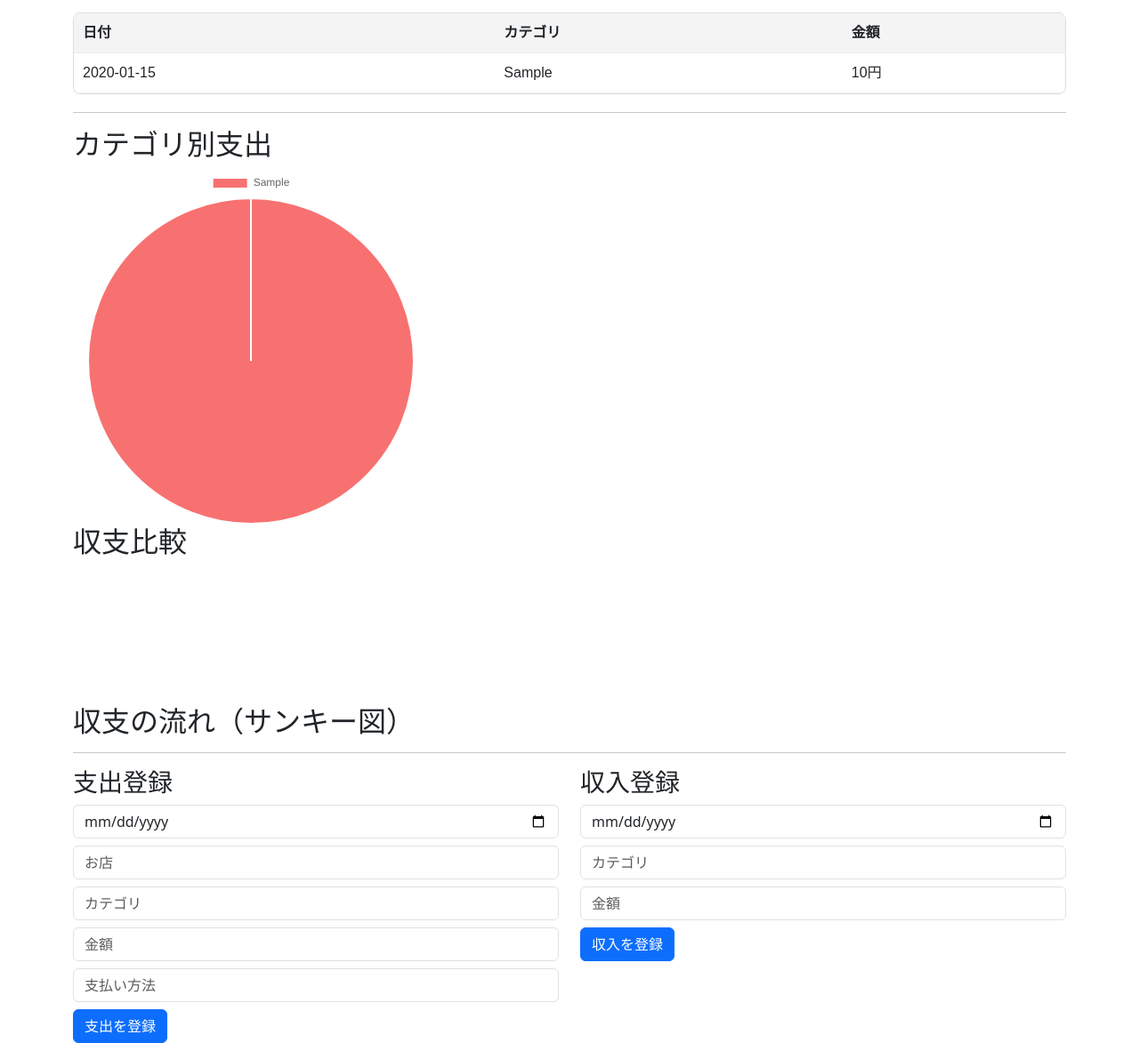
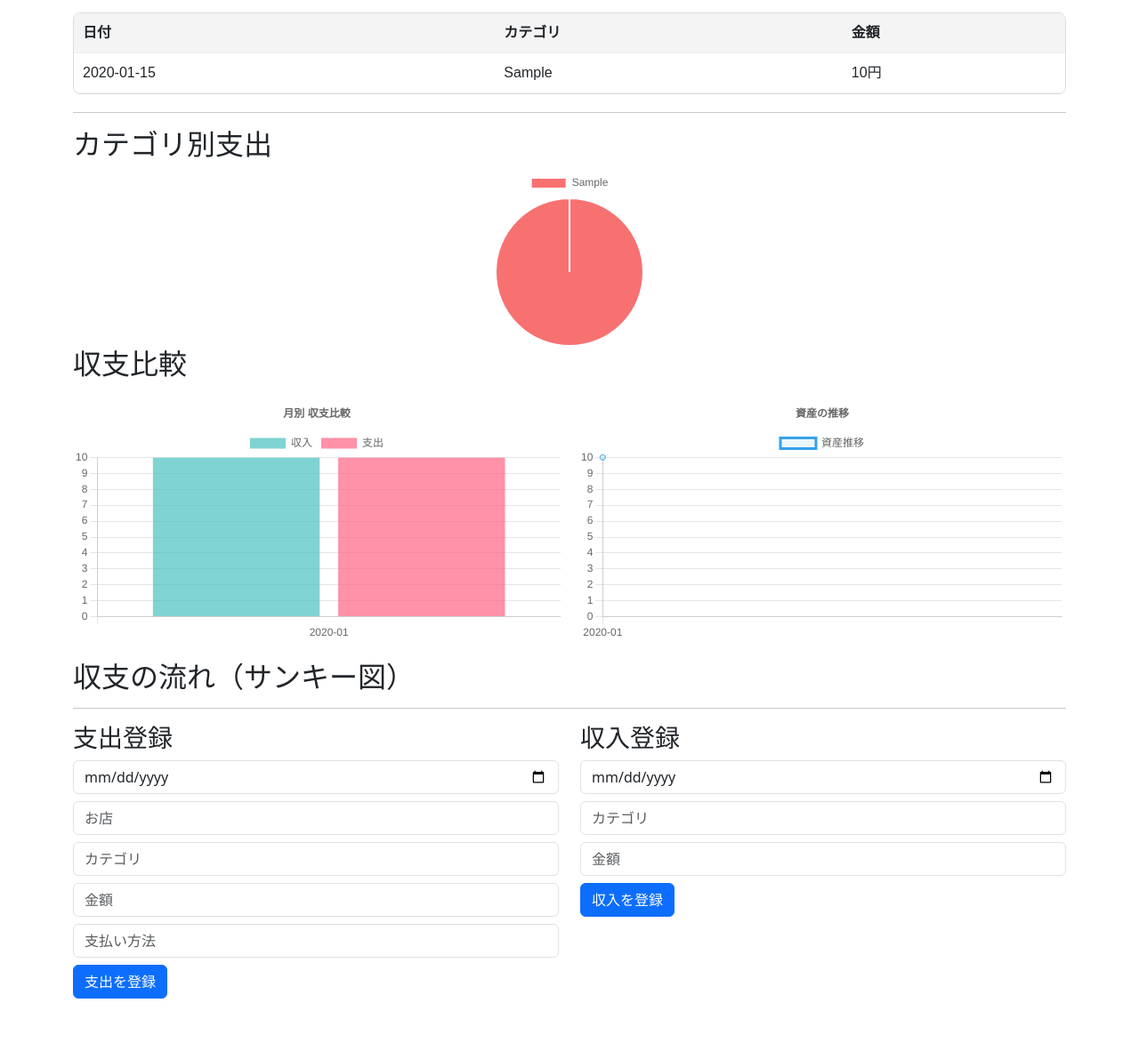
Before and after one commit to tknhm/budgetbook, a Flask app: page / in a window 1280 px wide. Shown: the part 500-1673 px from the top of the page at 89% size. After the commit the page ends 1623 px from the top, so only its background shows below. Run offline with Flask 3, Linux system fonts and the light colour scheme; tables that the repository leaves empty hold one stand-in row (values such as "Sample post"); a map, chart or similar area stays blank; some libraries are stand-ins or nearby versions.

Commit message:
月別収支と資産推移のグラフを追加し、並列表示

```diff
--- a/budgetbook/routes/summary.py
+++ b/budgetbook/routes/summary.py
@@ -1,7 +1,10 @@
-from flask import Blueprint, request
+from flask import Blueprint, request, Response
 from budgetbook.models import Income, Expense
-from sqlalchemy import func
+from sqlalchemy import func, extract
 from budgetbook.extensions import db
+from collections import defaultdict
+from datetime import datetime
+import json
 
 summary_bp = Blueprint("summary", __name__)
 
@@ -58,3 +61,64 @@ def expense_summary_by_payment():
 
     result = [{"payment": payment, "total": total} for payment, total in query.all()]
     return result, 200
+
+
+@summary_bp.route("/monthly-summary")
+def monthly_summary():
+    income_data = (
+        db.session.query(
+            extract("year", Income.date).label("year"),
+            extract("month", Income.date).label("month"),
+            func.sum(Income.amount).label("total_income"),
+        )
+        .group_by("year", "month")
+        .all()
+    )
+
+    expense_data = (
+        db.session.query(
+            extract("year", Expense.date).label("year"),
+            extract("month", Expense.date).label("month"),
+            func.sum(Expense.amount).label("total_expense"),
+        )
+        .group_by("year", "month")
+        .all()
+    )
+
+    summary = defaultdict(lambda: {"income": 0, "expense": 0})
+
+    for year, month, total in income_data:
+        key = f"{int(year)}-{int(month):02d}"
+        summary[key]["income"] = total
+
+    for year, month, total in expense_data:
+        key = f"{int(year)}-{int(month):02d}"
+        summary[key]["expense"] = total
+
+    # 並び順を確定
+    sorted_summary = dict(sorted(summary.items()))
+
+    return Response(json.dumps(sorted_summary, ensure_ascii=False))
+
+
+@summary_bp.route("/asset-trend")
+def asset_trend():
+    income_data = (
+        db.session.query(
+            extract("year", Income.date).label("year"),
+            extract("month", Income.date).label("month"),
+            func.sum(Income.amount).label("total_income"),
+        )
+        .group_by("year", "month")
+        .order_by("year", "month")
+        .all()
+    )
+
+    cumulative = 0
+    trend = []
+    for year, month, total in income_data:
+        cumulative += total
+        label = f"{int(year)}-{int(month):02d}"
+        trend.append({"month": label, "total": cumulative})
+
+    return Response(json.dumps(trend, ensure_ascii=False))
--- a/budgetbook/static/css/dashboard.css
+++ b/budgetbook/static/css/dashboard.css
@@ -108,8 +108,12 @@ tbody tr:hover {
   background: #bbb;
 }
 
-#charts {
-  width: 400px;
+.chart {
+  max-height: 300px;
+}
+
+#expense-chart {
+  max-height: 200px;
 }
 
 #sankey_chart {
@@ -118,3 +122,14 @@ tbody tr:hover {
   height: 500px;
   margin: 30px auto;
 }
+
+.chart-grid {
+  display: flex;
+  gap: 20px;
+  margin: 20px 0;
+  flex-wrap: wrap;
+}
+.chart-item {
+  flex: 1;
+  min-width: 300px;
+}
--- a/budgetbook/static/js/dashboard.js
+++ b/budgetbook/static/js/dashboard.js
@@ -77,9 +77,8 @@ async function loadCharts() {
   drawExpenseChart(expenseSummary);
 
   // 収支比較
-  // const res2 = await fetch("/summary/income_vs_expense");
-  // const summaryData = await res2.json();
-  // drawSummaryChart(summaryData);
+  drawMonthlyComparisonChart();
+  drawAssetTrendChart();
 }
 
 let expenseChartInstance;
@@ -231,4 +230,76 @@ function drawSankeyChart() {
     });
 }
 
-// window.drawSankeyChart = drawSankeyChart;
+async function drawMonthlyComparisonChart() {
+  const response = await fetch("/monthly-summary");
+  const data = await response.json();
+
+  const labels = Object.keys(data);
+  const incomeData = labels.map((month) => data[month].income || 0);
+  const expenseData = labels.map((month) => data[month].expense || 0);
+
+  const ctx = document
+    .getElementById("monthly-comparison-chart")
+    .getContext("2d");
+  new Chart(ctx, {
+    type: "bar",
+    data: {
+      labels: labels,
+      datasets: [
+        {
+          label: "収入",
+          data: incomeData,
+          backgroundColor: "rgba(75, 192, 192, 0.7)",
+        },
+        {
+          label: "支出",
+          data: expenseData,
+          backgroundColor: "rgba(255, 99, 132, 0.7)",
+        },
+      ],
+    },
+    options: {
+      responsive: true,
+      plugins: {
+        legend: { position: "top" },
+        title: { display: true, text: "月別 収支比較" },
+      },
+    },
+  });
+}
+
+async function drawAssetTrendChart() {
+  const response = await fetch("/asset-trend");
+  const data = await response.json();
+
+  const labels = data.map((item) => item.month);
+  const values = data.map((item) => item.total);
+
+  const ctx = document.getElementById("asset-trend-chart").getContext("2d");
+  new Chart(ctx, {
+    type: "line",
+    data: {
+      labels: labels,
+      datasets: [
+        {
+          label: "資産推移",
+          data: values,
+          borderColor: "rgba(54, 162, 235,1)",
+          backgroundColor: "rgba(64, 162, 235, 0.1)",
+          fill: true,
+          tension: 0.3,
+        },
+      ],
+    },
+    options: {
+      responsive: true,
+      plugins: {
+        legend: { position: "top" },
+        title: { display: true, text: "資産の推移" },
+      },
+      scales: {
+        y: { beginAtZero: true },
+      },
+    },
+  });
+}
--- a/budgetbook/templates/dashboard.html
+++ b/budgetbook/templates/dashboard.html
@@ -94,10 +94,17 @@
     <canvas id="expense-chart"></canvas>
 
     <h2>収支比較</h2>
-    <canvas id="summary-chart"></canvas>
+    <div class="chart-grid">
+      <div class="chart-item">
+        <canvas id="monthly-comparison-chart" class="chart"></canvas>
+      </div>
+      <div class="chart-item">
+        <canvas id="asset-trend-chart" class="chart"></canvas>
+      </div>
+    </div>
 
     <h2>収支の流れ（サンキー図）</h2>
-    <div id="sankey-chart"></div>
+    <div id="sankey-chart" class="chart"></div>
   </section>
 
   <hr />
```
